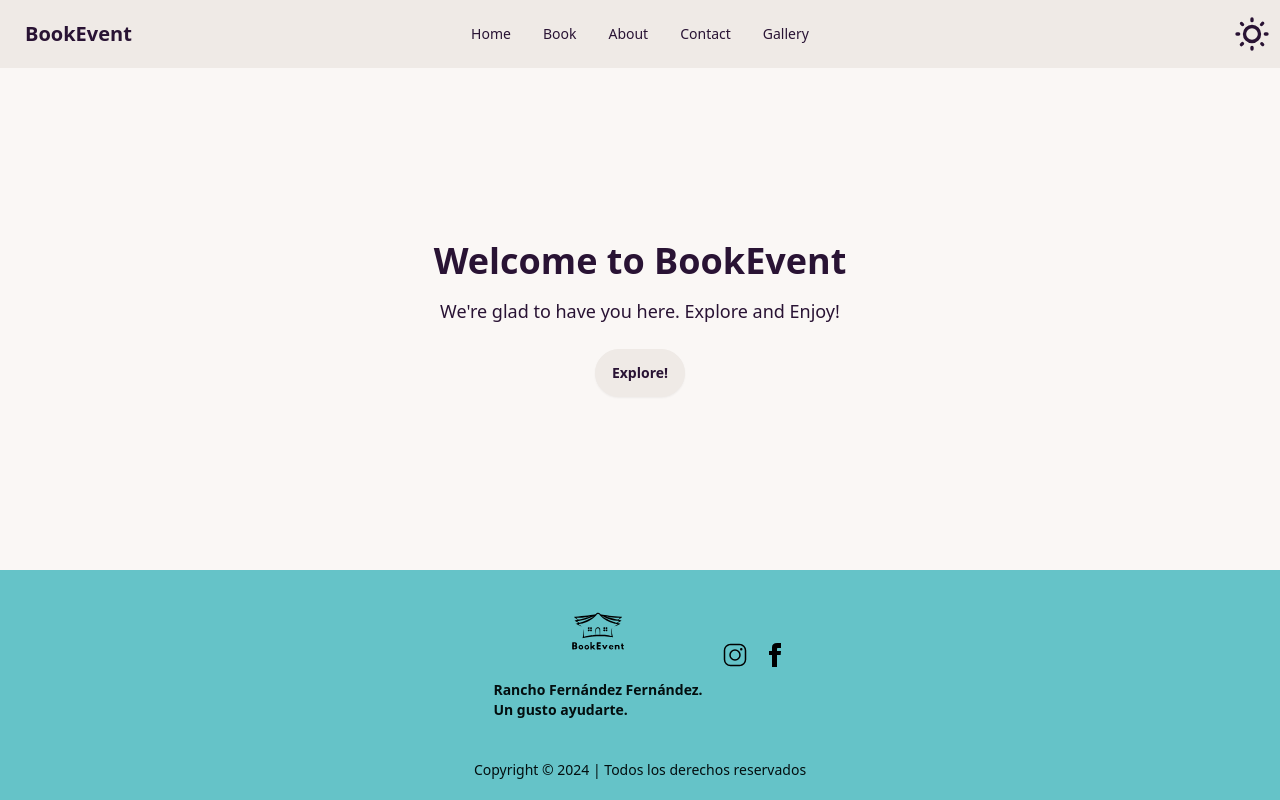
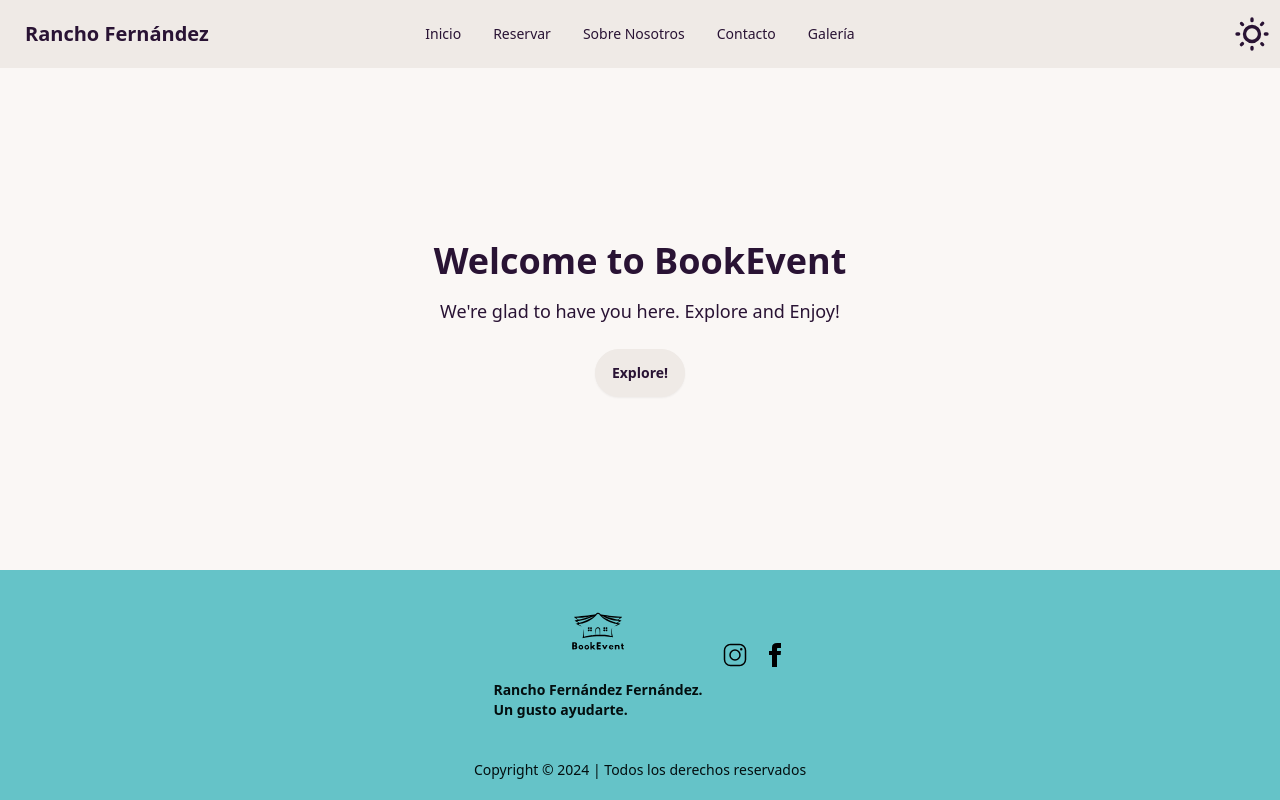
Before and after one commit to mortalcr/BookEvent, a Nuxt app: page / in a window 1280 px wide. Built offline with nearby package versions, Linux system fonts and the light colour scheme; no server answers; what v-calendar would draw is missing.

Commit message:
fix: add missing gallery link

```diff
--- a/components/NavBar.vue
+++ b/components/NavBar.vue
@@ -8,21 +8,22 @@
           </svg>
         </div>
         <ul tabindex="0" class="menu menu-sm dropdown-content bg-base-100 rounded-box z-[1] mt-3 w-52 p-2 shadow">
-          <li><a href="/">Home</a></li>
-          <li><a href="book">Book</a></li>
-          <li><a href="about">About</a></li>
-          <li><a href="contact">Contact</a></li>
+          <li><a href="/">Inicio</a></li>
+          <li><a href="book">Reservar</a></li>
+          <li><a href="about">Sobre Nosotros</a></li>
+          <li><a href="contact">Contacto</a></li>
+          <li><a href="gallery">Galería</a></li>
         </ul>
       </div>
-      <a class="btn btn-ghost text-xl">BookEvent</a>
+      <a class="btn btn-ghost text-xl">Rancho Fernández</a>
     </div>
     <div class="navbar-center hidden lg:flex">
       <ul class="menu menu-horizontal px-1">
-        <li><a href="/">Home</a></li>
-        <li><a href="book">Book</a></li>
-        <li><a href="about">About</a></li>
-        <li><a href="contact">Contact</a></li>
-        <li><a href="gallery">Gallery</a></li>
+        <li><a href="/">Inicio</a></li>
+        <li><a href="book">Reservar</a></li>
+        <li><a href="about">Sobre Nosotros</a></li>
+        <li><a href="contact">Contacto</a></li>
+        <li><a href="gallery">Galería</a></li>
       </ul>
     </div>
     <div class="navbar-end">
```
